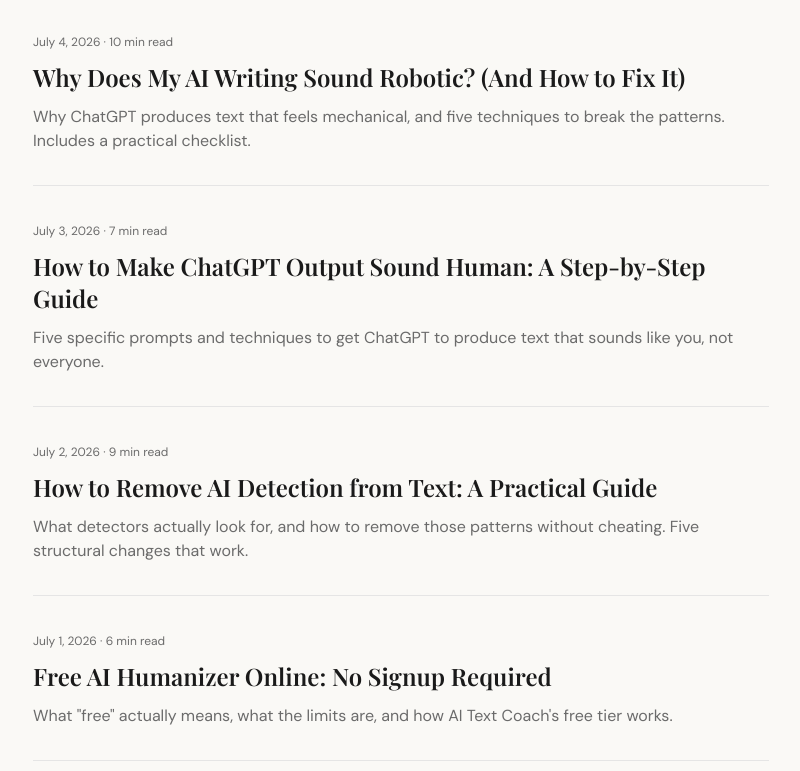
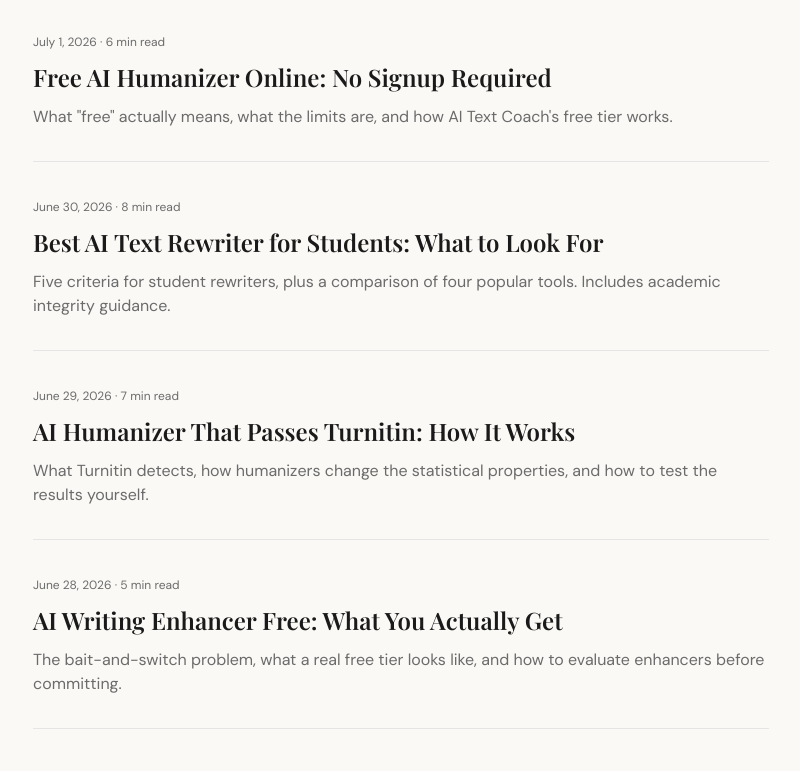
Before and after one commit to yanfeiliuca/aitextcoach, a plain HTML site: page blog/index.html in a window 1280 px wide. Shown: the part 409-1180 px from the top of the page, without its empty margins (239-1039 px from the left). Drawn offline with nearby package versions, Linux system fonts and the light colour scheme; a web font is replaced by a local one.

Commit message:
fix: hide 3 unpublished blog posts from index to prevent 404s
Removed links to articles that exist in blog-to-publish/ but not yet deployed:
- why-does-ai-writing-sound-robotic (July 4)
- how-to-make-chatgpt-output-sound-human (July 3)
- how-to-remove-ai-detection-from-text (July 2)

Only show 5 published articles that are actually live on the server.

```diff
--- a/blog/index.html
+++ b/blog/index.html
@@ -73,30 +73,6 @@
       </article>
 
       <article class="border-b border-line pb-8">
-        <span class="text-xs text-muted">July 4, 2026 · 10 min read</span>
-        <h2 class="font-serif text-2xl font-semibold mt-2 mb-3">
-          <a href="/blog/why-does-ai-writing-sound-robotic.html" class="hover:text-rose-500 transition">Why Does My AI Writing Sound Robotic? (And How to Fix It)</a>
-        </h2>
-        <p class="text-muted">Why ChatGPT produces text that feels mechanical, and five techniques to break the patterns. Includes a practical checklist.</p>
-      </article>
-
-      <article class="border-b border-line pb-8">
-        <span class="text-xs text-muted">July 3, 2026 · 7 min read</span>
-        <h2 class="font-serif text-2xl font-semibold mt-2 mb-3">
-          <a href="/blog/how-to-make-chatgpt-output-sound-human.html" class="hover:text-rose-500 transition">How to Make ChatGPT Output Sound Human: A Step-by-Step Guide</a>
-        </h2>
-        <p class="text-muted">Five specific prompts and techniques to get ChatGPT to produce text that sounds like you, not everyone.</p>
-      </article>
-
-      <article class="border-b border-line pb-8">
-        <span class="text-xs text-muted">July 2, 2026 · 9 min read</span>
-        <h2 class="font-serif text-2xl font-semibold mt-2 mb-3">
-          <a href="/blog/how-to-remove-ai-detection-from-text.html" class="hover:text-rose-500 transition">How to Remove AI Detection from Text: A Practical Guide</a>
-        </h2>
-        <p class="text-muted">What detectors actually look for, and how to remove those patterns without cheating. Five structural changes that work.</p>
-      </article>
-
-      <article class="border-b border-line pb-8">
         <span class="text-xs text-muted">July 1, 2026 · 6 min read</span>
         <h2 class="font-serif text-2xl font-semibold mt-2 mb-3">
           <a href="/blog/free-ai-humanizer-online.html" class="hover:text-rose-500 transition">Free AI Humanizer Online: No Signup Required</a>
```
